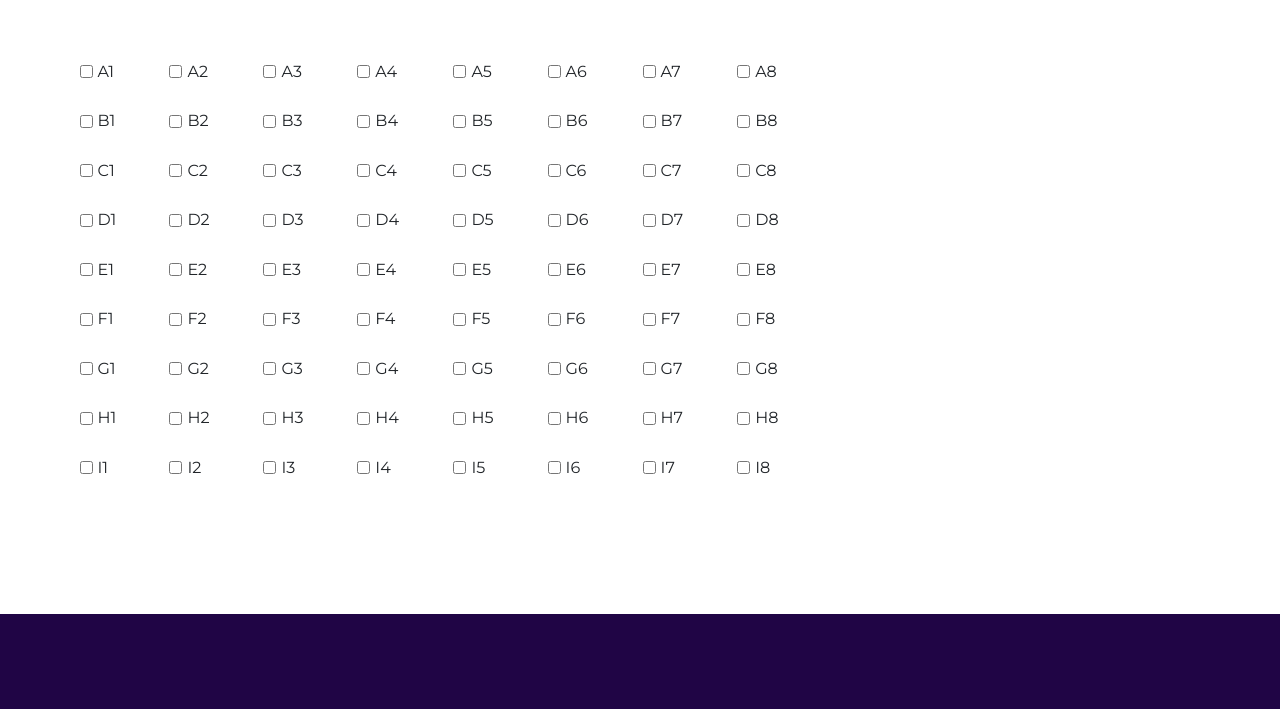
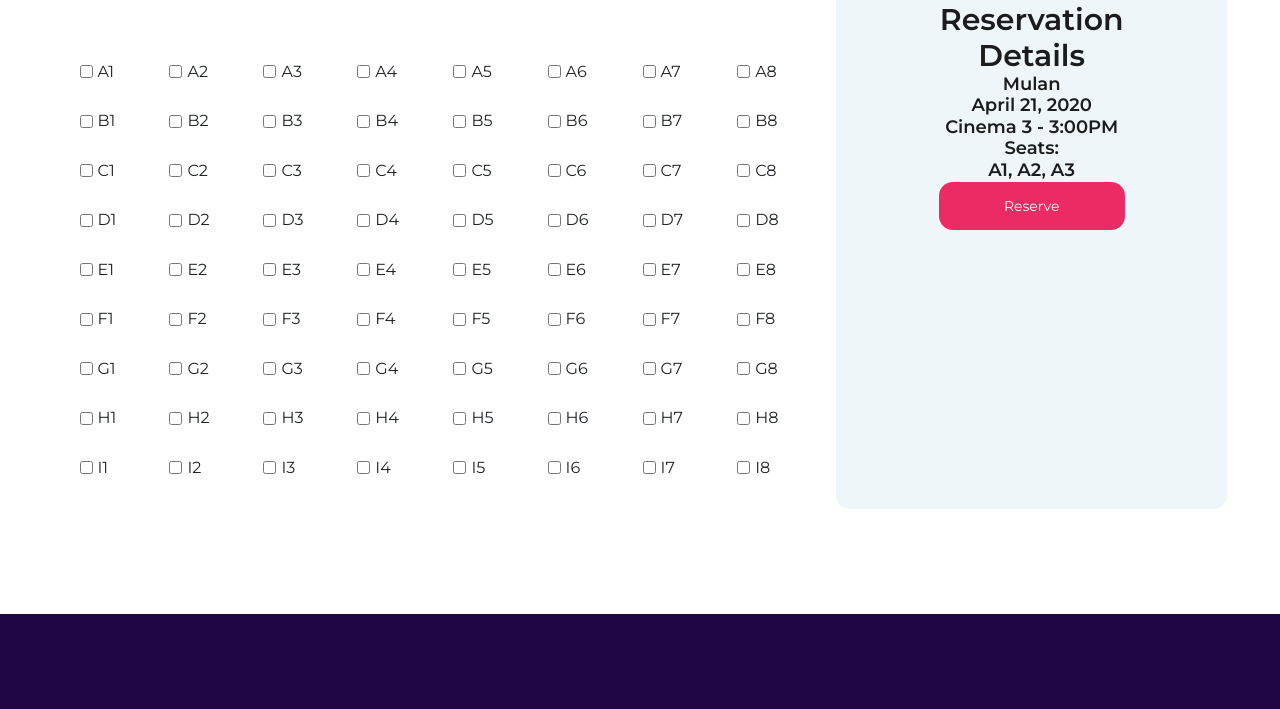
Before and after one commit to ACTIONB34/MRS_Baritugo_Paradela, a plain HTML site: page seats.html in a window 1280 px wide. Shown: the part 762-1471 px from the top of the page. Drawn offline with Linux system fonts and the light colour scheme.

Commit message:
Updated Files
>added style @ custom.cc
>updated reservation.html
>updated seats.html

```diff
--- a/css/custom.css
+++ b/css/custom.css
@@ -40,3 +40,14 @@
 .reservation-detail h3{
 	text-align: center;
 }
+
+
+/*--------------------
+  Seats v.2
+---------------------*/
+.details-body {
+	background: #eef6f9;
+	text-align: center;
+	padding: 54px 68px 52px;
+	border-radius: 14px;
+}
--- a/seats.html
+++ b/seats.html
@@ -582,8 +582,16 @@
 				</div>
 
 
-				<div class="col-lg-4">
+				<div class="col-lg-4 details-body">
 					<h3>Reservation Details</h3>
+					<h5>Mulan</h5>
+					<h5>April 21, 2020</h5>
+					<h5>Cinema 3 - 3:00PM</h5>
+					<h5>Seats:</h5>
+					<h5>A1, A2, A3</h5>
+
+					<a href="" class="site-btn">Reserve</a>
+				</div>
 
 
 
```
Also changed, not shown: reservation.html (+1 -1 lines).
